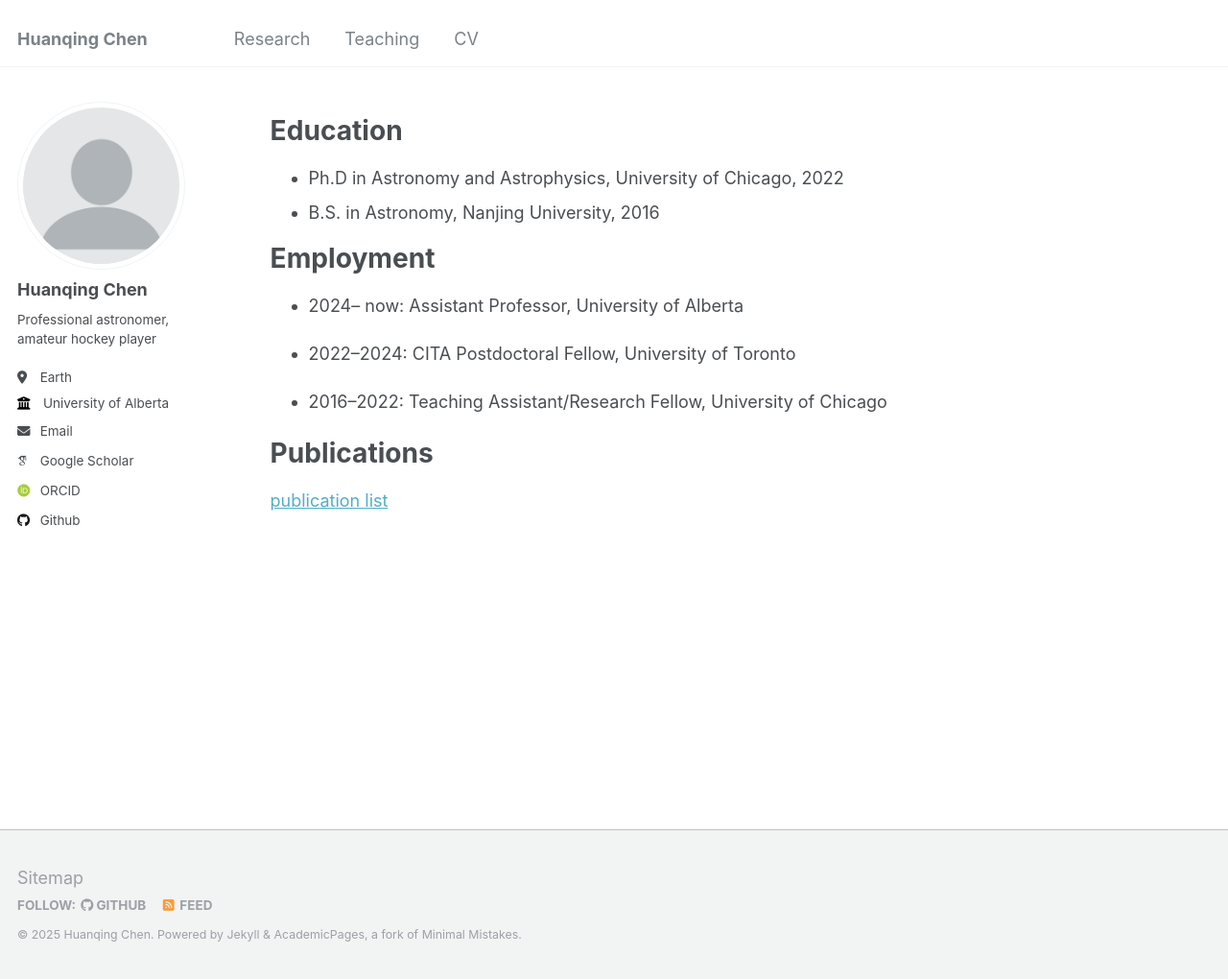
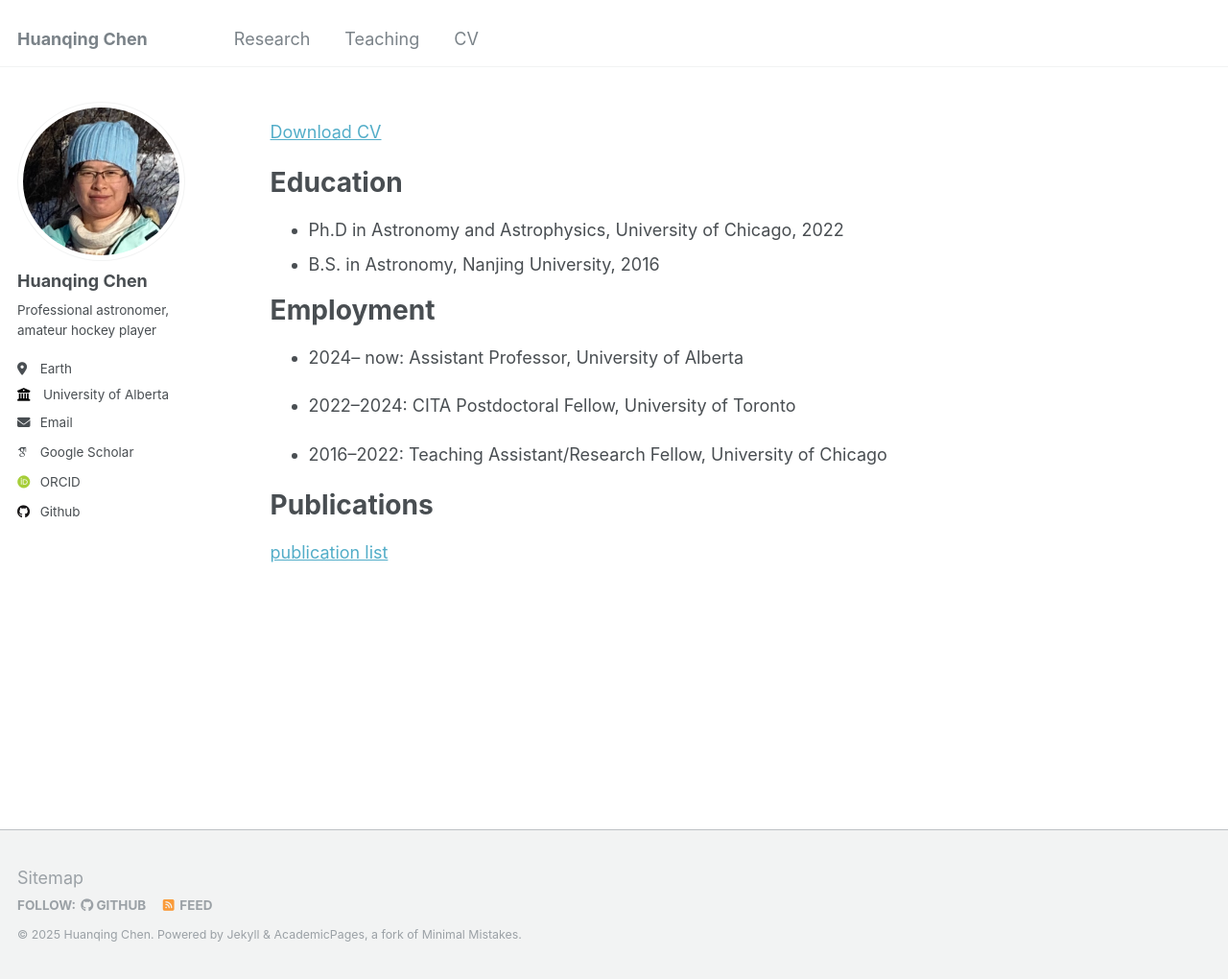
Before and after one commit to huanqingchen/huanqingchen.github.io, a Jekyll site: the page built from _pages/cv.md, in a window 1280 px wide and 1020 px high. Shown: the whole window at 96% size. Built offline with Jekyll 4.4.1, drawn with Linux system fonts in a browser that asks for light colours; some web fonts are replaced.

Commit message:
add info

```diff
--- a/_config.yml
+++ b/_config.yml
@@ -21,7 +21,7 @@ repository               : "academicpages/academicpages.github.io"
 #               Additional customization can be done by editing /_includes/author-profile.html
 author:
   # Biographic information
-  avatar           : "profile.png"
+  avatar           : "profilephoto.png"
   name             : "Huanqing Chen"
   pronouns         : # example: "she/her"
   bio              : "Professional astronomer, amateur hockey player"
--- a/_pages/cv.md
+++ b/_pages/cv.md
@@ -8,6 +8,8 @@ redirect_from:
 ---
 
 {% include base_path %}
+
+[Download CV](/files/Huanqing_CV.pdf)
 
 Education
 ======
```
Also changed, not shown: images/profilephoto.png (added), 1 other file.
